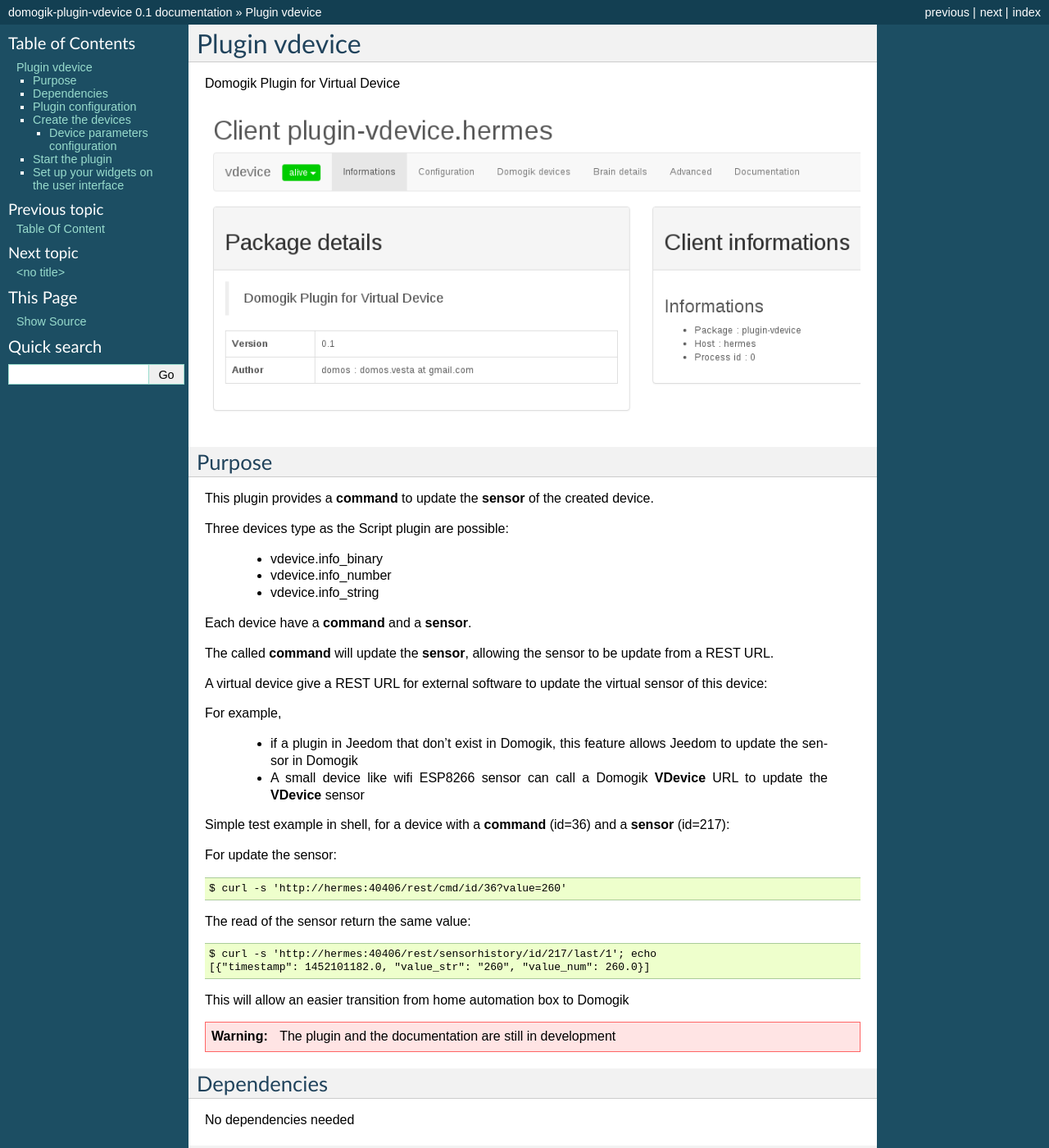
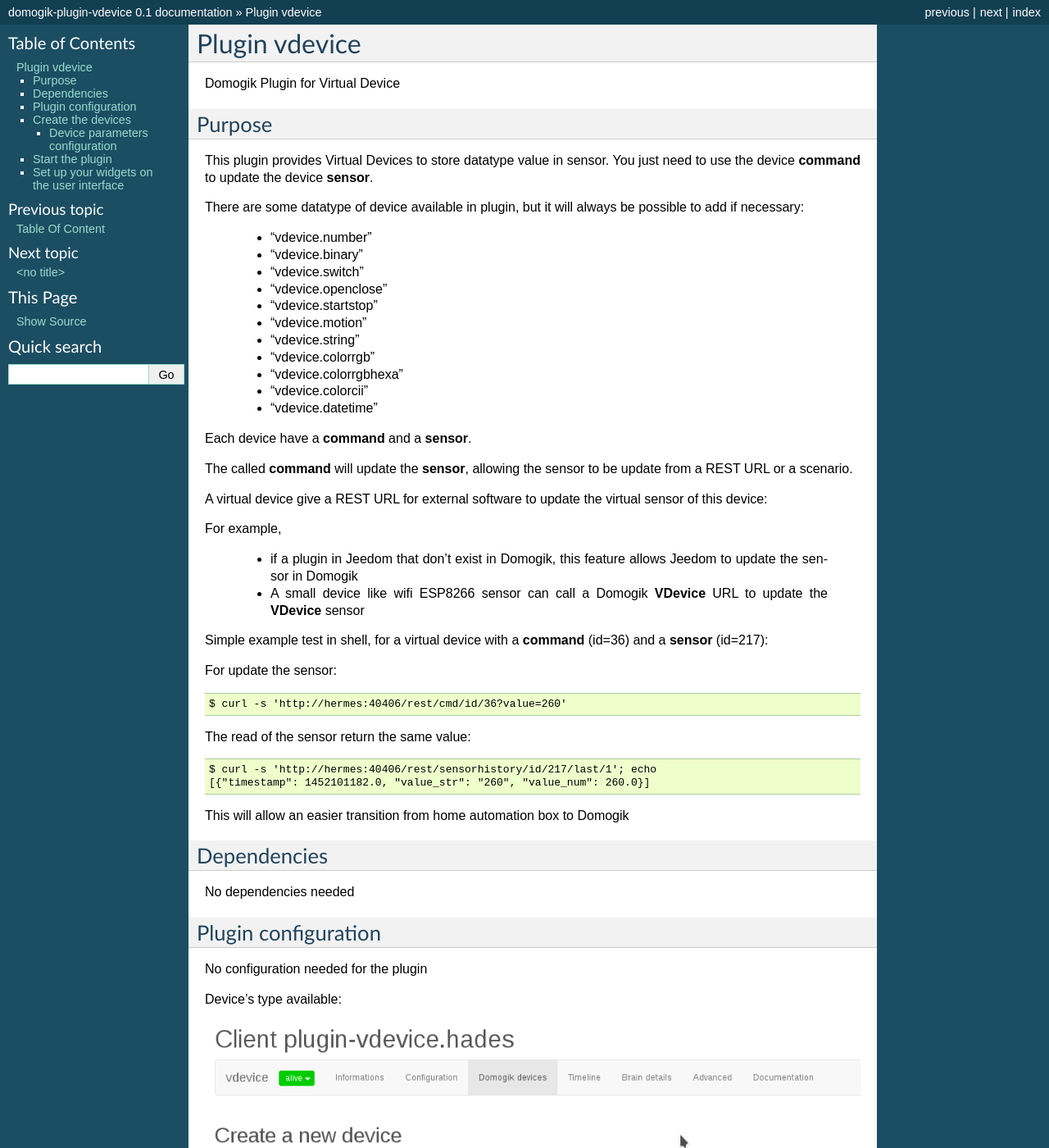
Before and after one commit to vdomos/domogik-plugin-vdevice, a Sphinx documentation site: the page built from docs/vdevice.txt, in a window 1280 px wide and 1400 px high. Shown: the whole window at 82% size. Built offline with Sphinx 7.4.7, drawn with Linux system fonts in a browser that asks for light colours; some of the changed text lies outside the part shown.

Commit message:
Update documentation

```diff
--- a/docs/vdevice.txt
+++ b/docs/vdevice.txt
@@ -7,25 +7,29 @@
 Domogik Plugin for Virtual Device
 
 
-.. image:: Domogik_Plugin_Vdevice_1.png
-
-
-
 Purpose
 =======
 
 
-This plugin provides a **command** to update the **sensor** of the created device.
+This plugin provides Virtual Devices to store datatype value in sensor. You just need to use the device **command** to update the device **sensor**.
 
-Three devices type as the Script plugin are possible:
+There are some datatype of device available in plugin, but it will always be possible to add if necessary:
 
-    * vdevice.info_binary
-    * vdevice.info_number
-    * vdevice.info_string
+    * "vdevice.number"
+    * "vdevice.binary"
+    * "vdevice.switch"
+    * "vdevice.openclose"
+    * "vdevice.startstop"
+    * "vdevice.motion"
+    * "vdevice.string"
+    * "vdevice.colorrgb"
+    * "vdevice.colorrgbhexa"
+    * "vdevice.colorcii"
+    * "vdevice.datetime"
 
 Each device have a **command** and a **sensor**.
 
-The called **command** will update the **sensor**, allowing the sensor to be update from a REST URL.
+The called **command** will update the **sensor**, allowing the sensor to be update from a REST URL or a scenario.
 
 A virtual device give a REST URL for external software to update the virtual sensor of this device:
 
@@ -36,7 +40,7 @@
     * A small device like wifi ESP8266 sensor can call a Domogik **VDevice** URL to update the **VDevice** sensor
 
 
-Simple test example in shell, for a device with a **command** (id=36) and a **sensor** (id=217):
+Simple example test in shell, for a virtual device with a **command** (id=36) and a **sensor** (id=217):
 
 For update the sensor: ::
 
@@ -48,12 +52,8 @@
 	[{"timestamp": 1452101182.0, "value_str": "260", "value_num": 260.0}]
 
 
-
 This will allow an easier transition from home automation box to Domogik
 
-
-.. warning::
-	The plugin and the documentation are still in development
 
 
 Dependencies
@@ -68,12 +68,7 @@
 No configuration needed for the plugin
 
 
-Like Script plugin, there are only 3 datatype of sensors for now:
-
-    * vdevice.info_binary
-    * vdevice.info_number
-    * vdevice.info_string
-
+Device's type available:
 
 .. image:: Domogik_Plugin_Vdevice_2.png
 
@@ -84,21 +79,18 @@
 Device parameters configuration
 -------------------------------
 
-There is no parameter for device configuration, only a name.
+There is one parameter for device configuration:
+
+This paremeter is use to initialize sensor's value, only if this value is empty when plugin start:
+
+===================== =========================== ======================================================================
+Key                   Type                        Description
+===================== =========================== ======================================================================
+value                 Depends on the datatype     Initial value for the device's sensor
+===================== =========================== ======================================================================
 
 
 .. image:: Domogik_Plugin_Vdevice_3.png
-
-
-Exemple of a device "Livebox débit", with the **command** used to update the **sensor**:
-
-.. image:: Domogik_Plugin_Vdevice_4.png
-
-
-Exemple with Jeedom to push sensor's value in Domogik:
-
-.. image:: Domogik_Plugin_Vdevice_5.png
-
 
 
 
@@ -107,13 +99,10 @@
 
 You can now start the plugin (start button) and use the created devices.
 
+Now, there is no need to restart the plugin if a device is added or updated.
+
 
 Set up your widgets on the user interface
 =========================================
 
 You can now place the widgets of your devices features on the user interface.
-
-
-In Domoweb:
-
-.. image:: Domogik_Plugin_Vdevice_6.png
```
Also changed, not shown: docs/Domogik_Plugin_Vdevice_1.png (deleted), docs/Domogik_Plugin_Vdevice_2.png, docs/Domogik_Plugin_Vdevice_3.png, docs/Domogik_Plugin_Vdevice_4.png (deleted), docs/Domogik_Plugin_Vdevice_5.png (deleted), docs/Domogik_Plugin_Vdevice_6.png (deleted), 1 other file.
